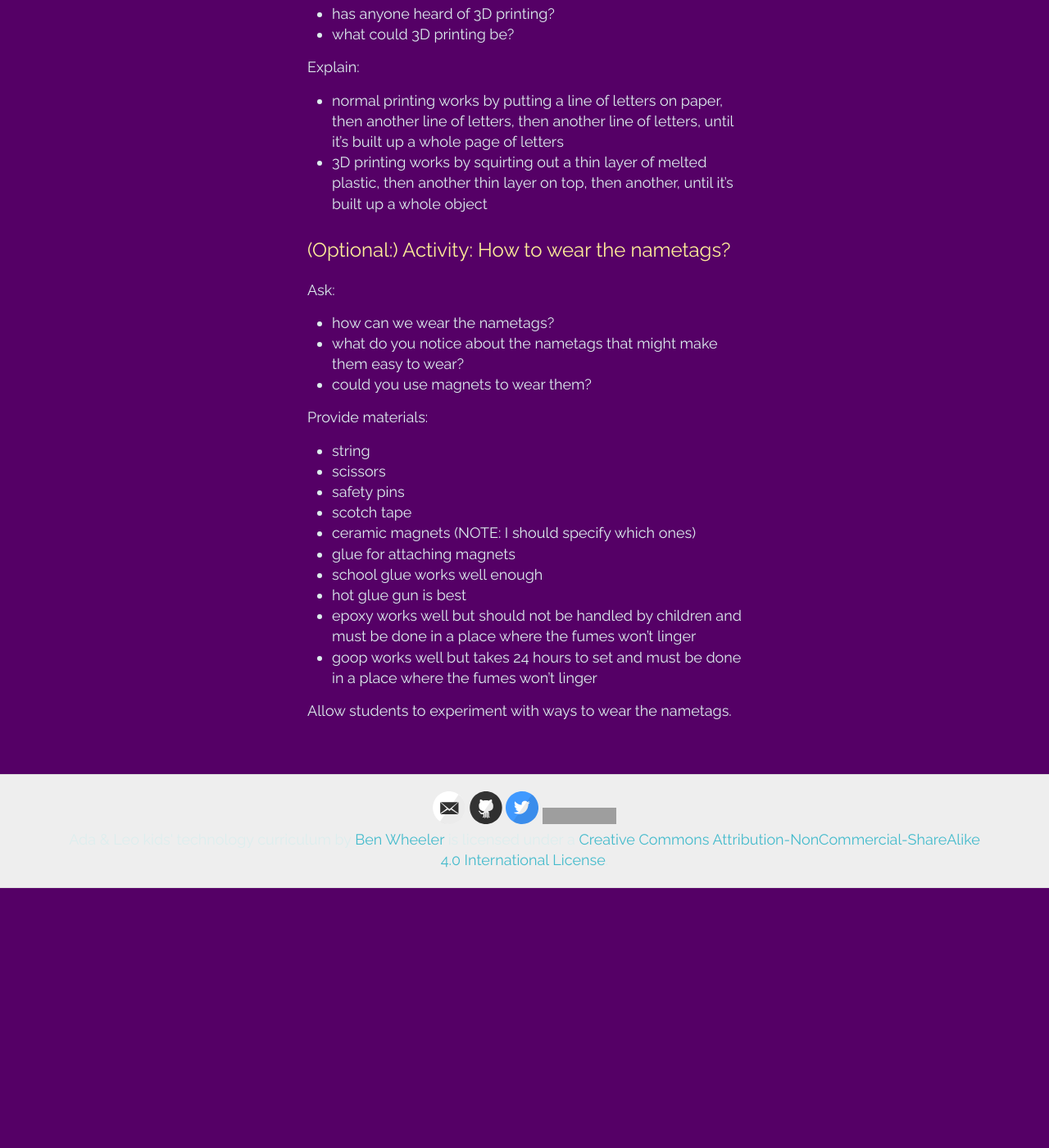
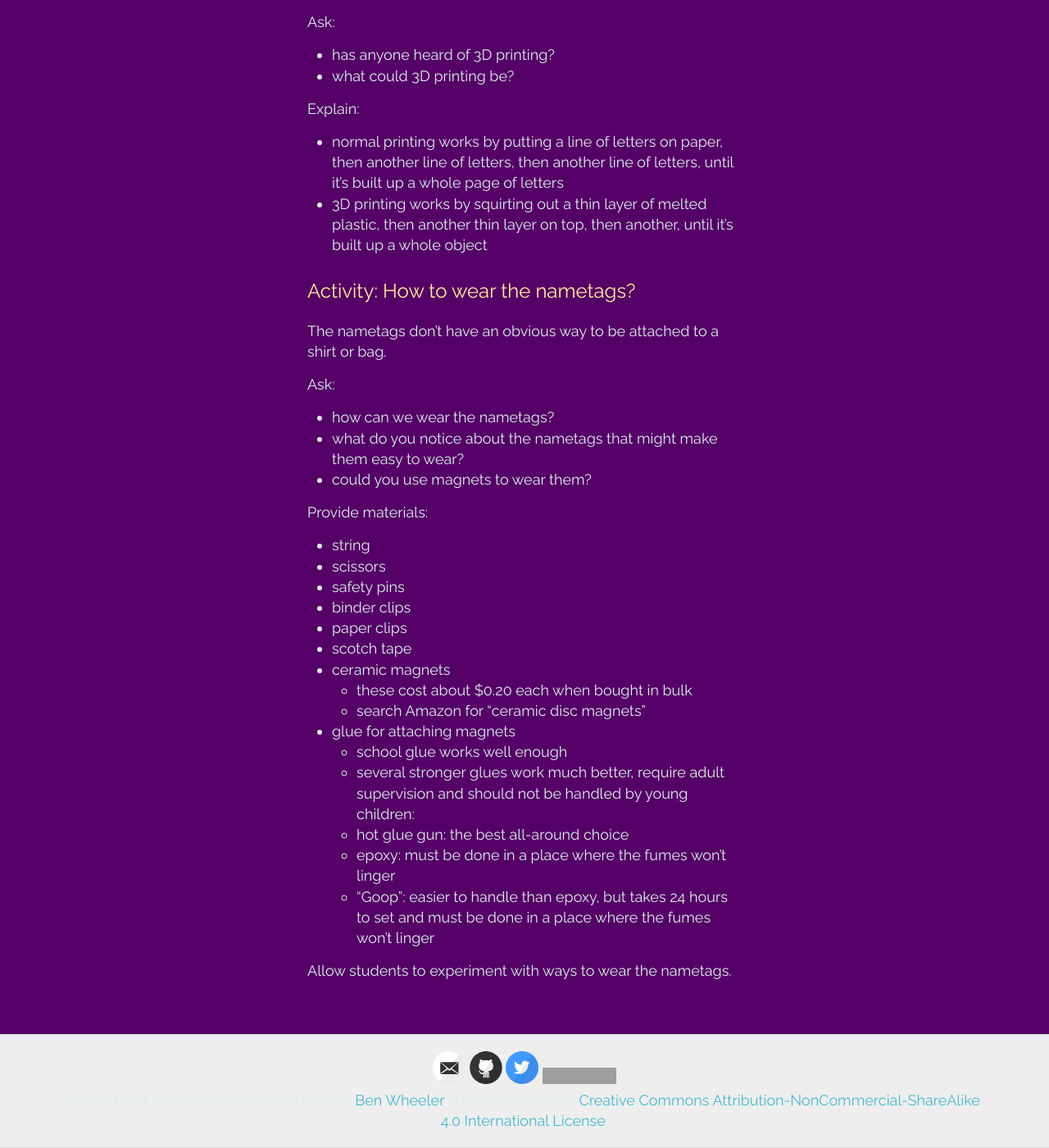
Before and after one commit to benjiwheeler/ada_and_leo_curriculum, a Jekyll site: the page built from _curriculum/3d-printed-name-tags.md, in a window 1280 px wide and 1400 px high, scrolled down 894 px. Shown: the whole window at 82% size. Built offline with Jekyll 4.4.1, drawn with Linux system fonts in a browser that asks for light colours; before the commit the page ends 1977 px from its top, so only the background shows below that; grey boxes are pictures that could not be loaded.

Commit message:
revised 3d printed nametags

```diff
--- a/_curriculum/3d-printed-name-tags.md
+++ b/_curriculum/3d-printed-name-tags.md
@@ -21,10 +21,10 @@
 * what are these?
 * how were they made?
 * what do you notice about them?
- * uneven surface, more rough than plastic objects usually are
- * have student names, were made specially for each student
- * back may not be filled in -- why does the front have more plastic?
- * sides -- can you feel with your fingernail that the side feels like it is made of layers, like a stack of paper?
+  * uneven surface, more rough than plastic objects usually are
+  * have student names, were made specially for each student
+  * back may not be filled in -- why does the front have more plastic?
+  * sides -- can you feel with your fingernail that the side feels like it is made of layers, like a stack of paper?
 
 Discussion: 3D printing
 ----------------------------------
@@ -38,23 +38,31 @@
 * normal printing works by putting a line of letters on paper, then another line of letters, then another line of letters, until it's built up a whole page of letters
 * 3D printing works by squirting out a thin layer of melted plastic, then another thin layer on top, then another, until it's built up a whole object
 
-(Optional:) Activity: How to wear the nametags?
+Activity: How to wear the nametags?
 --------------------------------------------------
+The nametags don't have an obvious way to be attached to a shirt or bag.
+
 Ask:
 * how can we wear the nametags?
 * what do you notice about the nametags that might make them easy to wear?
 * could you use magnets to wear them?
 
 Provide materials:
+
 * string
 * scissors
 * safety pins
+* binder clips
+* paper clips
 * scotch tape
-* ceramic magnets (NOTE: I should specify which ones)
+* ceramic magnets
+  * these cost about $0.20 each when bought in bulk
+  * search Amazon for "ceramic disc magnets"
 * glue for attaching magnets
- * school glue works well enough
- * hot glue gun is best
- * epoxy works well but should not be handled by children and must be done in a place where the fumes won't linger
- * goop works well but takes 24 hours to set and must be done in a place where the fumes won't linger
+  * school glue works well enough
+  * several stronger glues work much better, require adult supervision and should not be handled by young children:
+  * hot glue gun: the best all-around choice
+  * epoxy: must be done in a place where the fumes won't linger
+  * "Goop": easier to handle than epoxy, but takes 24 hours to set and must be done in a place where the fumes won't linger
 
 Allow students to experiment with ways to wear the nametags.
```
